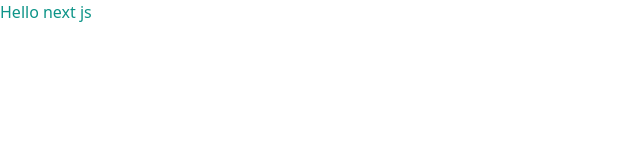
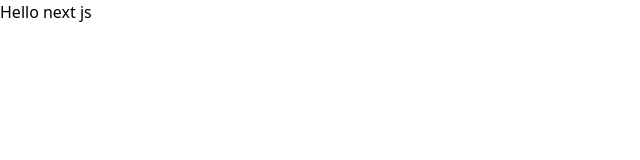
Before and after one commit to up2dul/up2dul.my.id, a Next.js app: page / in a window 1280 px wide. Shown: the top 160 px of the page, without its empty margins (0-640 px from the left). Built offline with nearby package versions, Linux system fonts and the light colour scheme.

Commit message:
chore: add custom fontSize and colors to tailwind theme

```diff
--- a/tailwind.config.js
+++ b/tailwind.config.js
@@ -1,9 +1,25 @@
+/* eslint @typescript-eslint/no-var-requires: "off" */
 /** @type {import('tailwindcss').Config} */
+const colors = require('tailwindcss/colors');
+
 module.exports = {
   content: ["./src/**/*.{js,jsx,ts,tsx}"],
   theme: {
-    extend: {},
-    fontFamily: { inter: ['Inter', 'sans-serig'] }
+    extend: {
+      fontSize: {
+        'h1': '40px',
+        'h2': '24px',
+        'h3': '18px'
+      }
+    },
+    fontFamily: { inter: ['Inter', 'sans-serif'] },
+    colors: {
+      black: '#161616',
+      white: '#F2F2F2',
+      blue: '#6358EE',
+      purple: '#965DE9',
+      transparent: colors.transparent
+    }
   },
   plugins: []
 };
```
